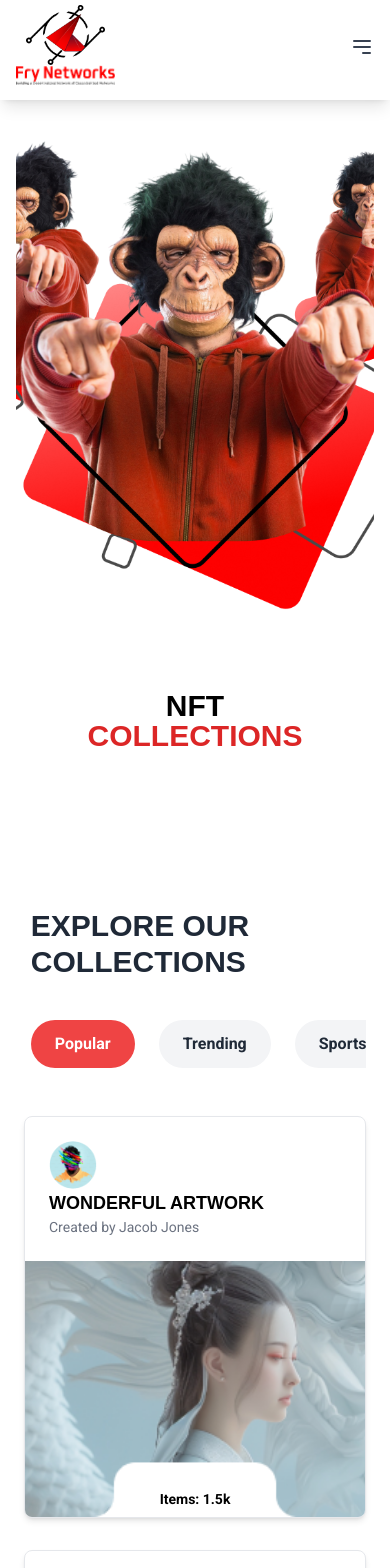
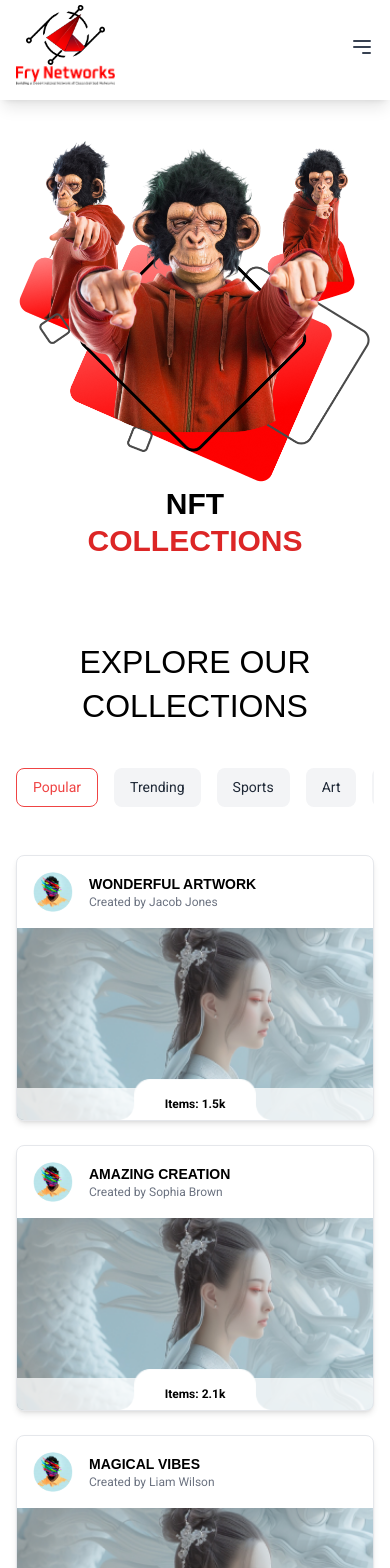
Before and after one commit to m-iftikhar/ChainArtistry-, a React (Vite) app: page /topcollections in a window 390 px wide. Shown: the top 1568 px of the page. Built offline with nearby package versions, Linux system fonts and the light colour scheme; a web font is replaced by a local one.

Commit message:
top collection pixels done

```diff
--- a/src/components/Herotop.jsx
+++ b/src/components/Herotop.jsx
@@ -4,47 +4,32 @@ const Herotop = () => {
   return (
     <div
       className="flex flex-col-reverse lg:flex-row items-center justify-center mx-auto mt-10 px-4 sm:px-6 md:px-8 lg:px-10"
-      style={{ width: '100%', height: '687.9px', maxWidth: '1280px' }}
+      style={{ width: '100%', height: 'auto', maxWidth: '1280px' }}
     >
-       <div
+      {/* Text Section */}
+      <div
         className="flex flex-col justify-center text-center lg:text-left"
-        style={{ width: '100%', maxWidth: '512px', height: '310px' }}
+        style={{ width: '100%', maxWidth: '512px' }}
       >
         <h1
-          className="font-extrabold text-black font-apex leading-none text-3xl sm:text-4xl md:text-5xl lg:text-6xl"
-          style={{ fontWeight: 700 }}
+          className="font-extrabold text-black font-apex leading-tight text-3xl sm:text-4xl md:text-5xl lg:text-6xl"
         >
           <span className="uppercase">NFT</span> <br />
           <span className="uppercase text-red-600">Collections</span>
         </h1>
       </div>
 
+      {/* Image Section */}
       <div
         className="flex justify-center items-center w-full lg:w-auto"
-        style={{
-          height: '100%',
-        }}
+        style={{ height: 'auto' }}
       >
         <img
           src={nextcollectionmain}
           alt="NFT Collections"
-          className="w-full h-full object-cover rounded-lg"
+          className="w-full h-auto max-w-[714px] md:h-[687px] object-cover rounded-lg"
         />
       </div>
-
-
-      {/* <div
-        className="flex flex-col justify-center text-center lg:text-left"
-        style={{ width: '100%', maxWidth: '512px', height: '310px' }}
-      >
-        <h1
-          className="font-bold text-black leading-none text-3xl sm:text-4xl md:text-5xl lg:text-6xl"
-          style={{ fontWeight: 700 }}
-        >
-          <span className="uppercase">NFT</span> <br />
-          <span className="uppercase text-red-600">Collections</span>
-        </h1>
-      </div> */}
     </div>
   );
 };
--- a/src/components/Topcards.jsx
+++ b/src/components/Topcards.jsx
@@ -56,26 +56,25 @@ const Topcards = () => {
   ];
 
   return (
-    <div className="min-h-screen px-6 lg:px-20 py-10 mt-10">
+    <div className="min-h-screen px-4 sm:px-6 lg:px-20 py-10 mt-10">
 
+      {/* Heading */}
       <h2
-        className="text-3xl md:text-4xl font-apex font-bold  text-gray-800 mb-10"
-        style={{ marginLeft: "2%" }}
+        className="text-3xl sm:text-4xl font-apex font-normal leading-snug text-[32px] sm:text-[48px] md:text-[64px] text-center lg:text-left mb-10"
       >
         EXPLORE OUR COLLECTIONS
       </h2>
 
-
+      {/* Categories */}
       <div
-        className="flex justify-start space-x-6 overflow-x-auto mb-12"
-        style={{ marginLeft: "2%" }}
+        className="flex justify-start space-x-4 sm:space-x-6 overflow-x-auto mb-12"
       >
         {categories.map((category, index) => (
           <button
             key={index}
-            className={`px-6 py-3 rounded-full font-roboto font-semibold ${
+            className={`px-4 sm:px-6 py-2 sm:py-3 rounded-lg text-[14px] sm:text-[16px] md:text-[18px] font-roboto font-normal whitespace-nowrap ${
               category === "Popular"
-                ? "bg-red-500 text-white"
+                ? "bg-transparent text-red-500 border border-red-500"
                 : "bg-gray-100 text-gray-800 hover:bg-gray-200"
             }`}
           >
@@ -84,36 +83,38 @@ const Topcards = () => {
         ))}
       </div>
 
-
-      <div className="grid grid-cols-1 sm:grid-cols-2 md:grid-cols-3 lg:grid-cols-4 gap-8">
+      {/* Cards */}
+      <div className="grid grid-cols-1 sm:grid-cols-2 md:grid-cols-3 lg:grid-cols-4 gap-6 md:gap-8">
         {cards.map((card, index) => (
           <div
             key={index}
-            className="bg-white shadow-md rounded-lg overflow-hidden border border-gray-200 w-full"
+            className="bg-white shadow-md rounded-lg overflow-hidden border border-gray-200"
           >
-
-            <div className="flex items-center p-6 space-x-6">
-            <Link to="/explore">  <img
+            {/* Card Header */}
+            <div className="flex items-center p-4 sm:p-6 space-x-4">
+              <Link to="/explore" className="flex items-center space-x-4">
+                <img
                   src={proflie}
                   alt="Icon"
-                className="w-12 h-12 rounded-full"
+                  className="w-10 h-10 sm:w-12 sm:h-12 rounded-full"
                 />
                 <div>
-                <h3 className="text-lg font-semibold font-apex">{card.title}</h3>
-                <p className="text-sm  text-gray-500 font-roboto">
+                  <h3 className="text-sm sm:text-lg font-semibold font-apex">{card.title}</h3>
+                  <p className="text-xs sm:text-sm text-gray-500 font-roboto">
                     Created by {card.creator}
                   </p>
-              </div> </Link>
+                </div>
+              </Link>
             </div>
 
-
+            {/* Card Image */}
             <div className="relative">
               <img
                 src={card.image}
                 alt={card.title}
-                className="w-full h-64 object-cover"
+                className="w-full h-48 sm:h-56 md:h-64 object-cover"
               />
-              <div className="absolute bottom-0 font-roboto left-0 w-full text-black bg-opacity-60 text-center text-sm font-semibold py-2 rounded-t-lg">
+              <div className="absolute bottom-0 font-roboto left-0 w-full text-black bg-white bg-opacity-75 text-center text-xs sm:text-sm font-semibold py-2">
                 Items: {card.items}
               </div>
             </div>
```
Lines whose indentation alone changed are shown as unchanged.
